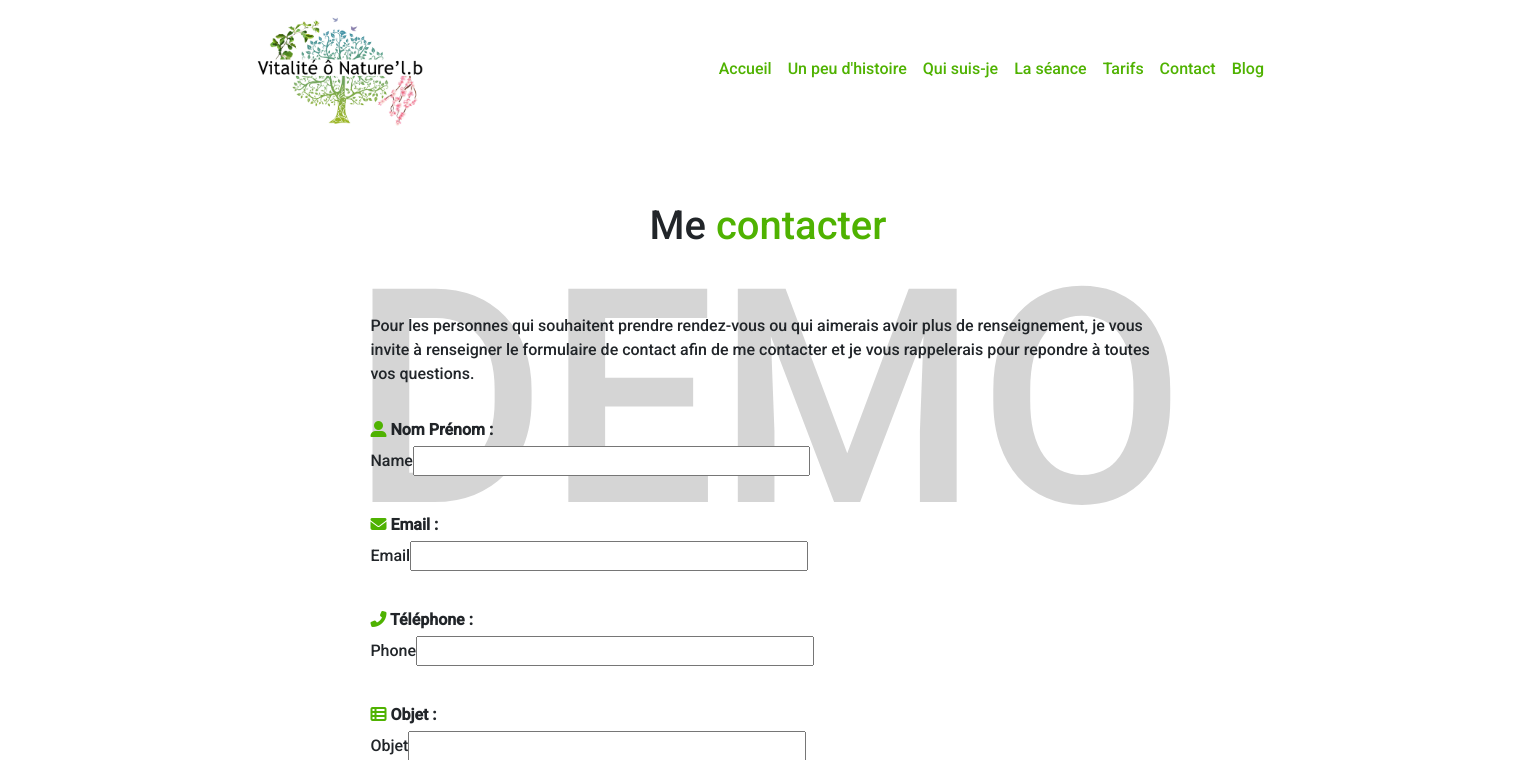
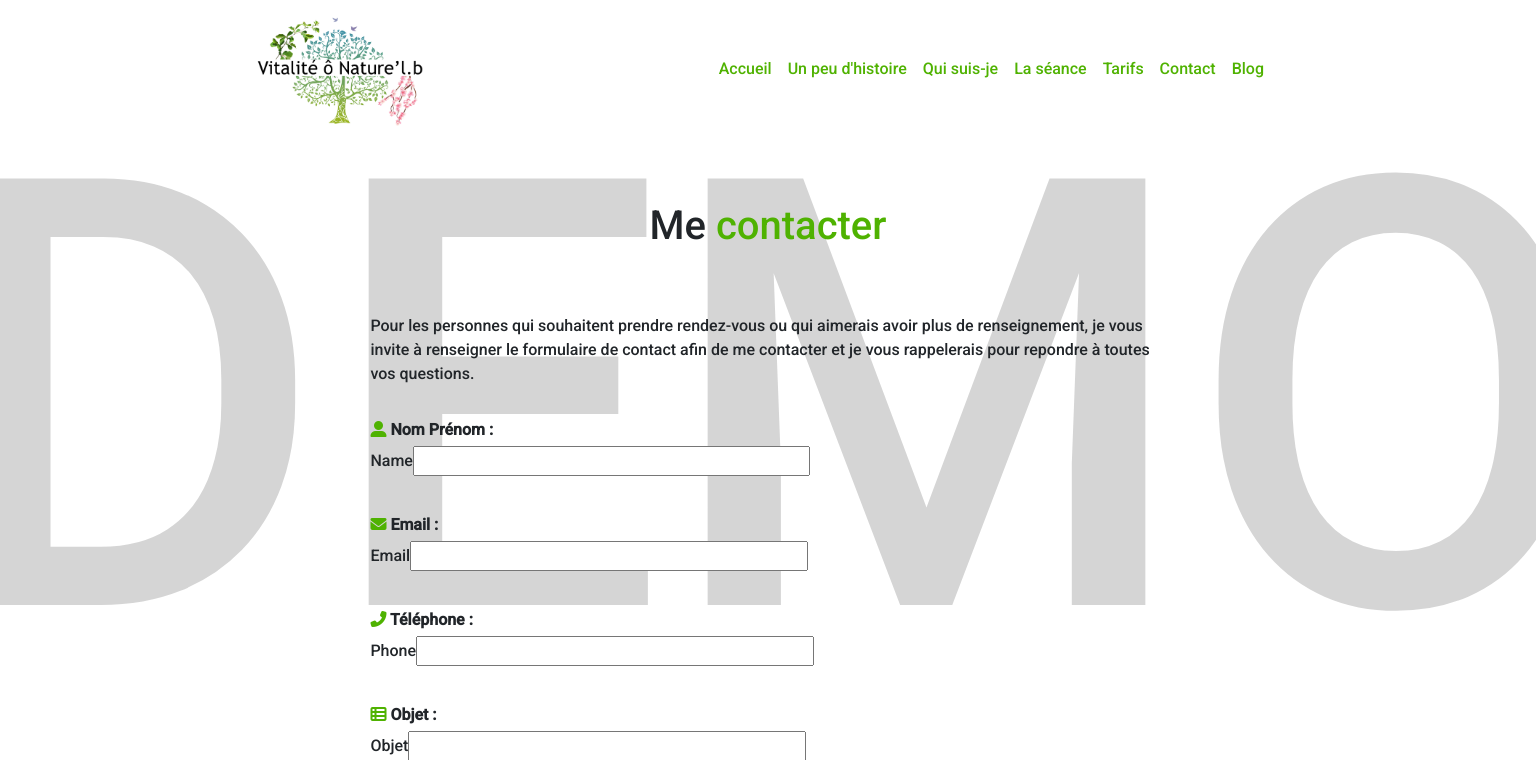
Before and after one commit to FabienDaguet/NaturoBack, a Symfony app: template templates/pages/contact.html.twig in a window 1536 px wide. Shown: the top 760 px of the page. Run offline with Twig, Linux system fonts and the light colour scheme; the template is opened without the code that fills it, so the values that code supplies are empty; form fields are guessed from the names that the template uses; some libraries are stand-ins or nearby versions.

Commit message:
demo layout all format + change map for demo

```diff
--- a/public/css/style.css
+++ b/public/css/style.css
@@ -44,7 +44,7 @@ body {
 
 .demo {
     z-index: -1;
-    font-size: 300px;
+    font-size: 450px;
     text-transform: uppercase;
     color: hsla(0, 0%, 50%, 0.335);
     position: relative;
@@ -420,6 +420,10 @@ body {
 
 @media (max-width: 767px) {
 
+    .demo {
+        font-size: 180px;
+    }
+
 /*----Nav----*/
 
     .offcanvas-collapse {
@@ -454,6 +458,10 @@ body {
 /*------TABLETTE-FORMAT------*/
 
 @media (min-width: 768px) {
+
+    .demo {
+        font-size: 300px;
+    }
 
     /*----Body----*/
     html,body {
@@ -630,6 +638,7 @@ body {
 
 @media (min-width: 1024px) {
 
+
     /*---Body----*/
 
     .body-content {
@@ -733,3 +742,10 @@ body {
     }
 
 }
+
+@media (min-width: 1440px) {
+
+    .demo {
+        font-size: 600px;
+    }
+}
--- a/templates/pages/contact.html.twig
+++ b/templates/pages/contact.html.twig
@@ -47,7 +47,9 @@
                 </div>
             {{ form_end(form) }}
 
-            <iframe class="maps" src="https://www.google.com/maps/embed?pb=!1m18!1m12!1m3!1d2640.7950229177227!2d3.0069886158953425!3d48.55632002988139!2m3!1f0!2f0!3f0!3m2!1i1024!2i768!4f13.1!3m3!1m2!1s0x47ef4fab8f5de473%3A0x86aaf652157eadc4!2s15%20Rue%20de%20la%20Lib%C3%A9ration%2C%2077370%20Nangis!5e0!3m2!1sfr!2sfr!4v1615207002437!5m2!1sfr!2sfr" style="border:0;" allowfullscreen="" loading="lazy"></iframe>
+           <!-- <iframe class="maps" src="https://www.google.com/maps/embed?pb=!1m18!1m12!1m3!1d2640.7950229177227!2d3.0069886158953425!3d48.55632002988139!2m3!1f0!2f0!3f0!3m2!1i1024!2i768!4f13.1!3m3!1m2!1s0x47ef4fab8f5de473%3A0x86aaf652157eadc4!2s15%20Rue%20de%20la%20Lib%C3%A9ration%2C%2077370%20Nangis!5e0!3m2!1sfr!2sfr!4v1615207002437!5m2!1sfr!2sfr" style="border:0;" allowfullscreen="" loading="lazy"></iframe>-->
+
+            <iframe class="maps" src="https://www.google.com/maps/embed?pb=!1m18!1m12!1m3!1d193595.15831258695!2d-74.11976191084977!3d40.69766374740481!2m3!1f0!2f0!3f0!3m2!1i1024!2i768!4f13.1!3m3!1m2!1s0x89c24fa5d33f083b%3A0xc80b8f06e177fe62!2sNew%20York%2C%20%C3%89tat%20de%20New%20York%2C%20%C3%89tats-Unis!5e0!3m2!1sfr!2sfr!4v1633526593196!5m2!1sfr!2sfr" style="border:0;" allowfullscreen="" loading="lazy"></iframe>
 
             <!--
             <form action="/email" method="post">
```
